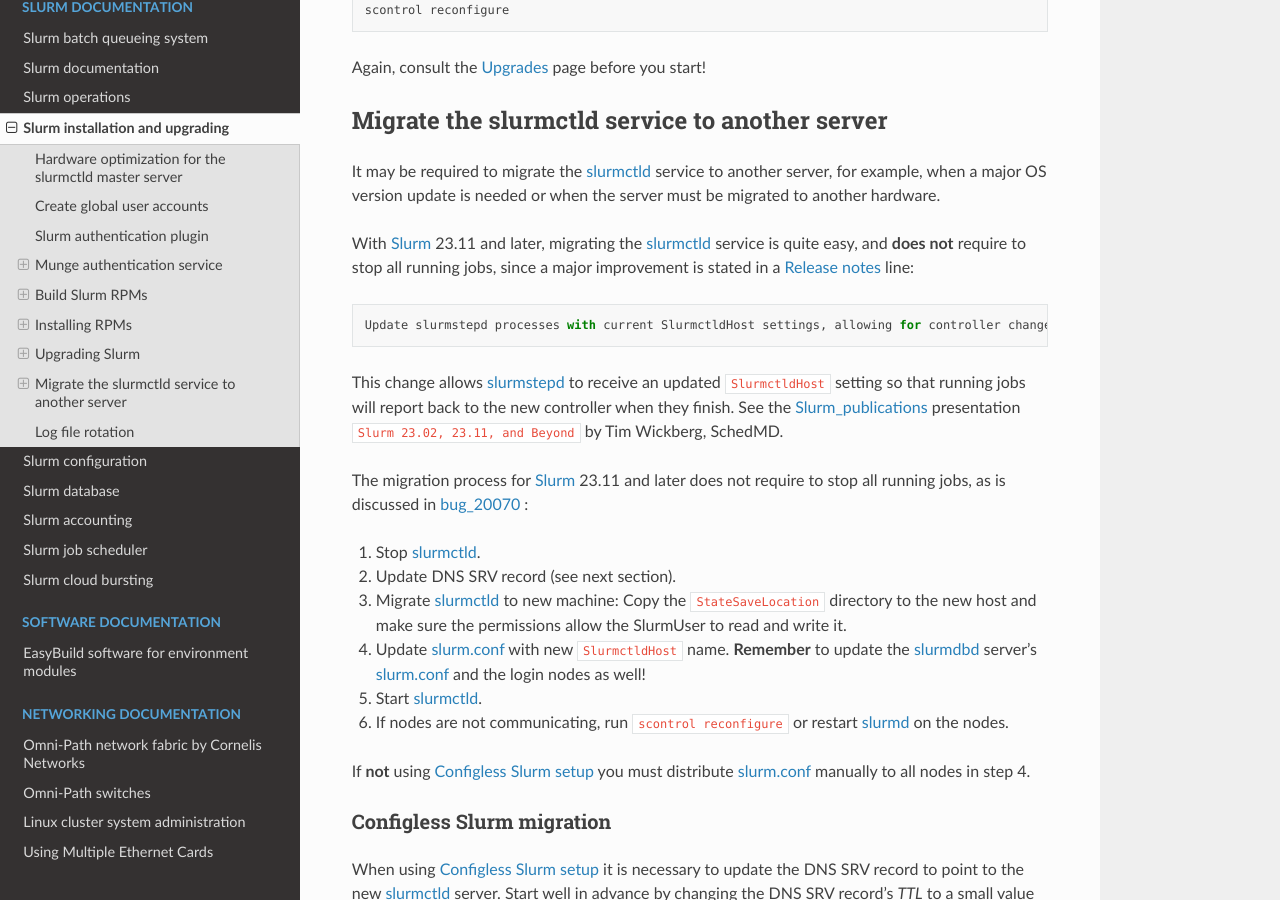
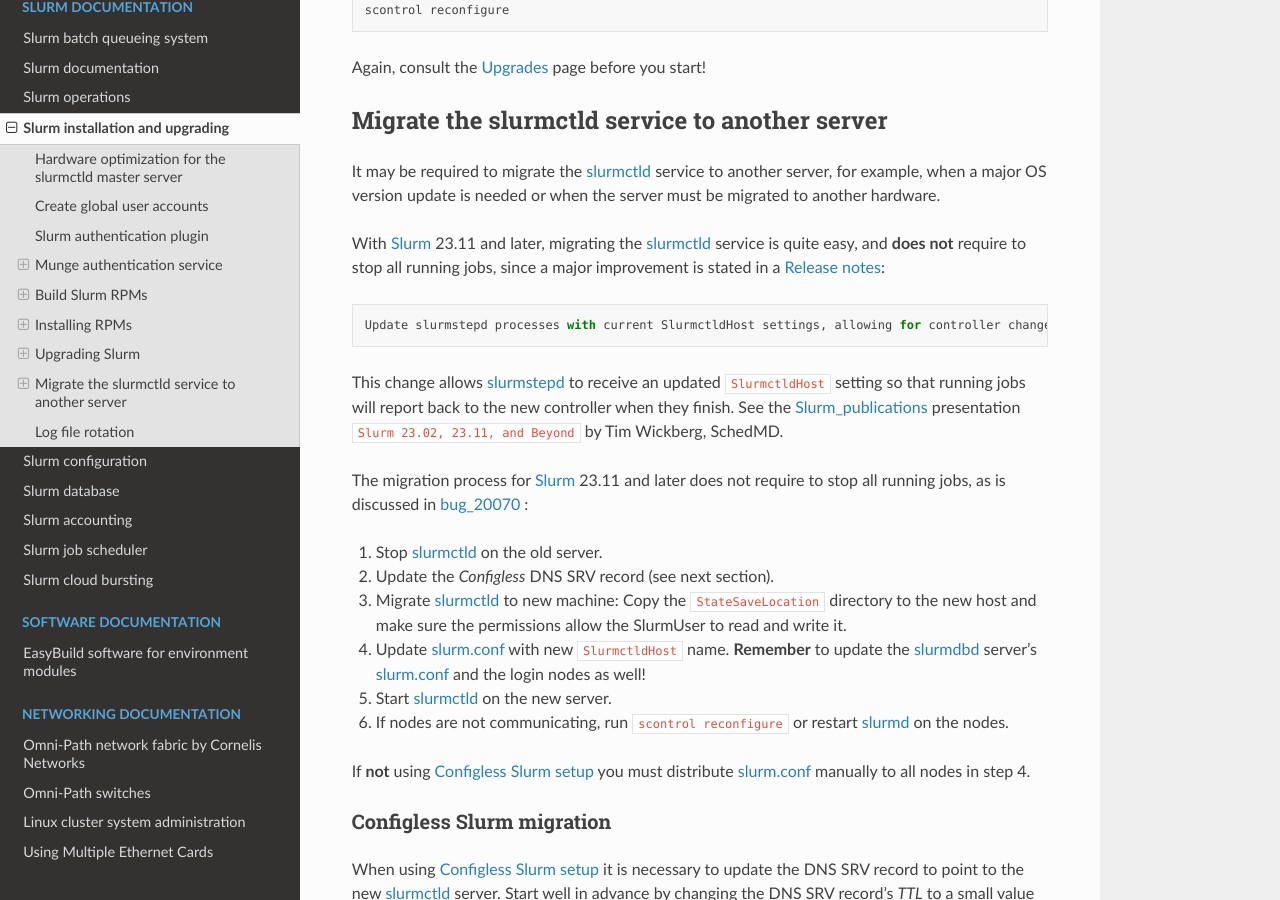
Before and after one commit to OleHolmNielsen/Niflheim_system, a Sphinx documentation site: the page built from docs/Slurm_installation.rst, in a window 1280 px wide and 900 px high, scrolled down 23262 px. Built offline with Sphinx 7.4.7 and the Read the Docs theme 2.0.0, drawn with Linux system fonts in a browser that asks for light colours.

Commit message:
Minor edit

```diff
--- a/docs/Slurm_installation.rst
+++ b/docs/Slurm_installation.rst
@@ -993,7 +993,7 @@
 With Slurm_ 23.11 and later, migrating the slurmctld_ service is quite easy,
 and **does not** require to stop all running jobs,
 since a major improvement is stated in a
-`Release notes <https://github.com/SchedMD/slurm/blob/3dc79bd2eb1471b199159d2265618c6579f365c8/RELEASE_NOTES#L58>`_ line::
+`Release notes <https://github.com/SchedMD/slurm/blob/3dc79bd2eb1471b199159d2265618c6579f365c8/RELEASE_NOTES#L58>`_::
 
   Update slurmstepd processes with current SlurmctldHost settings, allowing for controller changes without draining all compute jobs.
 
@@ -1003,13 +1003,13 @@
 The migration process for Slurm_ 23.11 and later does not require to stop all running jobs,
 as is discussed in bug_20070_ :
 
-1. Stop slurmctld_.
-2. Update DNS SRV record (see next section).
+1. Stop slurmctld_ on the old server.
+2. Update the *Configless* DNS SRV record (see next section).
 3. Migrate slurmctld_ to new machine:
    Copy the ``StateSaveLocation`` directory to the new host and make sure the permissions allow the SlurmUser to read and write it.
 4. Update slurm.conf_ with new ``SlurmctldHost`` name.
    **Remember** to update the slurmdbd_ server's slurm.conf_ and the login nodes as well!
-5. Start slurmctld_.
+5. Start slurmctld_ on the new server.
 6. If nodes are not communicating, run ``scontrol reconfigure`` or restart slurmd_ on the nodes.
 
 If **not** using :ref:`configless-slurm-setup` you must distribute slurm.conf_ manually to all nodes in step 4.
```
